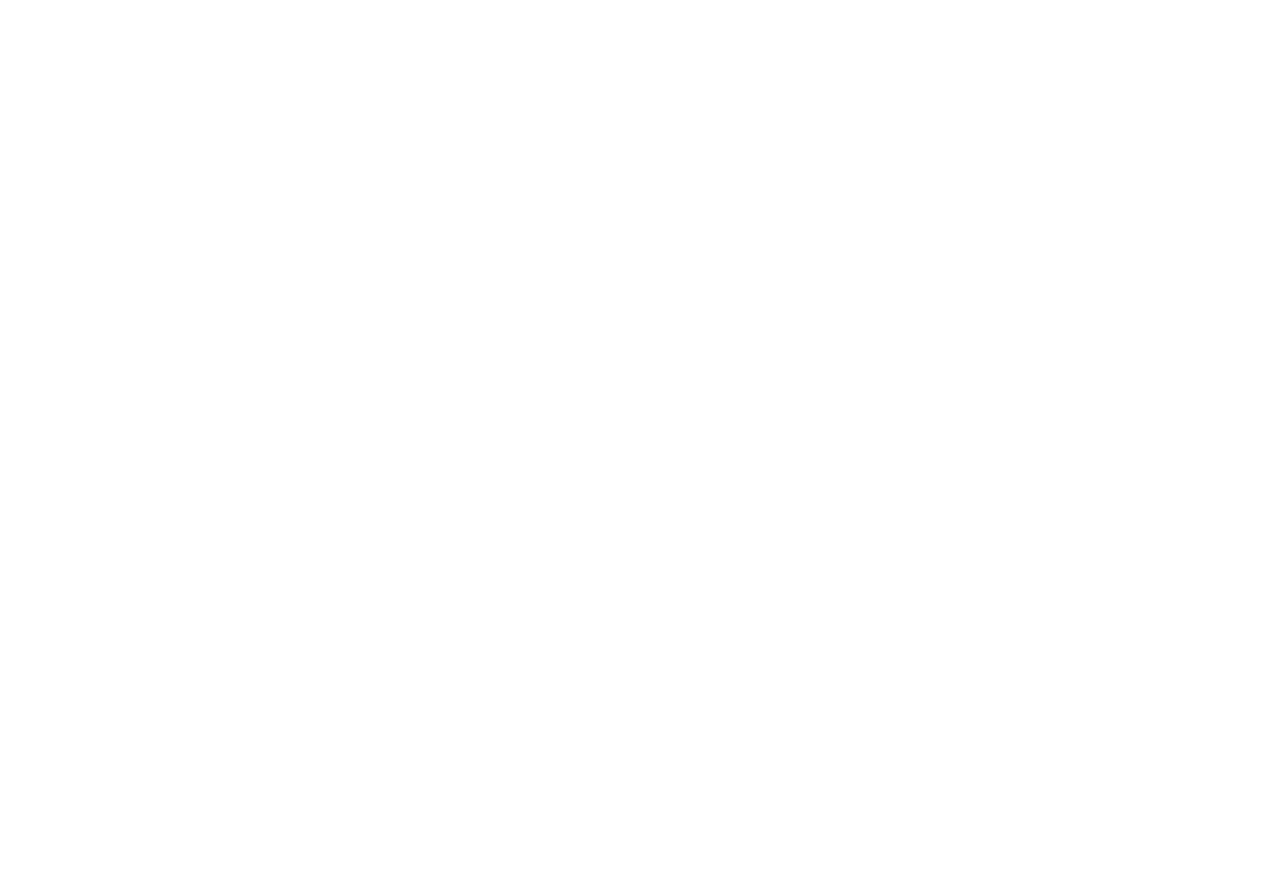
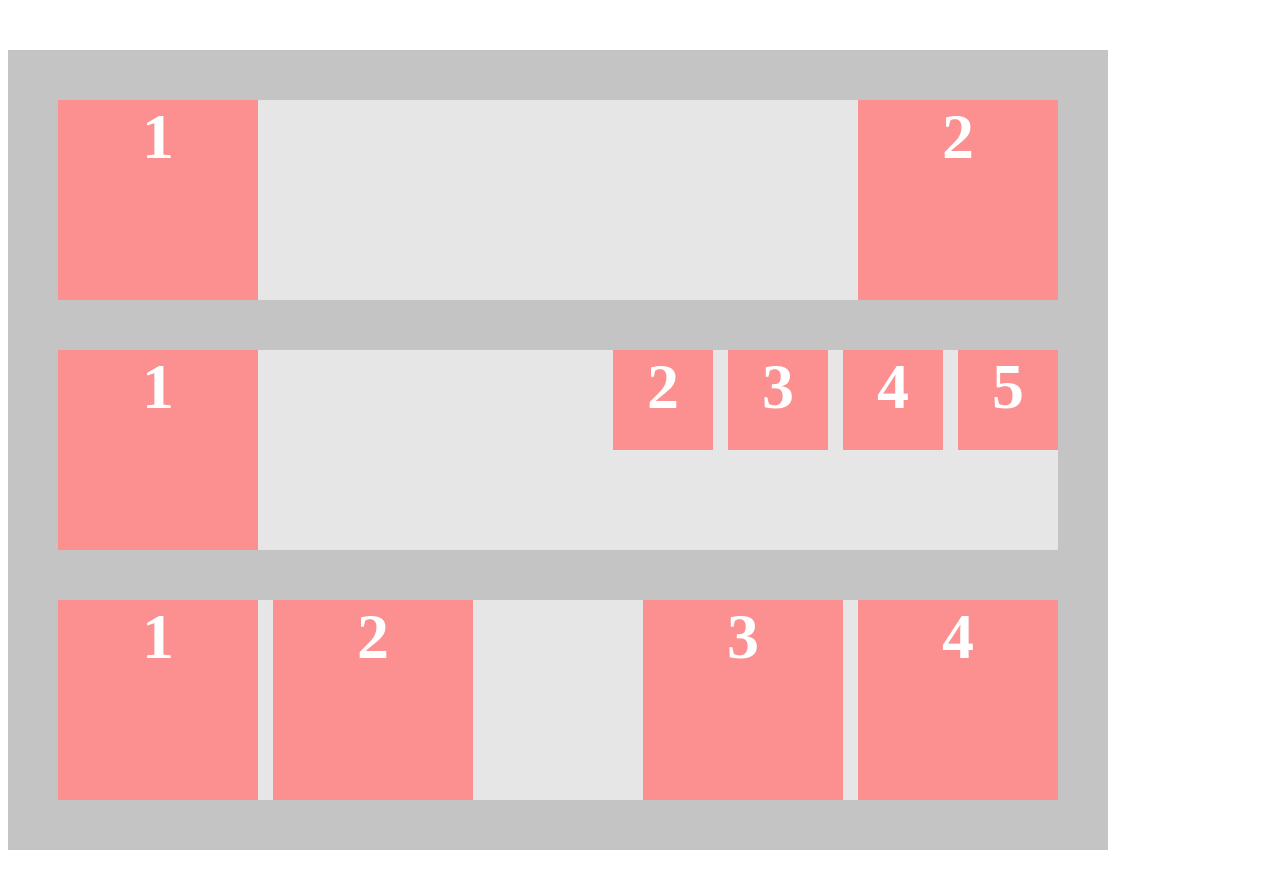
Before and after one commit to MiroslavKrupskij/Homework10-2, a plain HTML site: page index.html in a window 1280 px wide. Before the commit the page ends 800 px from the top, so only its background shows below. Drawn offline with Linux system fonts and the light colour scheme.

Commit message:
main+styles

```diff
--- a/index.html
+++ b/index.html
@@ -1,9 +1,44 @@
 <!DOCTYPE html>
 <html lang="en">
 <head>
- <title>
-  Taylor Swift
- </title>
- <meta charset="UTF-8" content="keywords" name="Document">
- <link href="./style.css" rel="stylesheet">
+    <title>
+     Document
+    </title>
+    <meta charset="UTF-8" content="keywords" name="Document">
+    <link href="./style.css" rel="stylesheet">
 </head>
+<main>
+    <div class="content">
+        <section class="float-section clearfix">
+            <div class="wrapper">
+                <div class="floats clearfix">
+                    <div class="float-box1">1</div>
+                    <div class="float-box1">2</div>
+                </div>
+            </div>
+        </section>
+        <section class="float-section">
+            <div class="wrapper">
+                <div class="floats2 clearfix">
+                   <div class="float-box2">1</div>
+                   <div class="float-box2">5</div>
+                   <div class="float-box2">4</div>
+                   <div class="float-box2">3</div>
+                   <div class="float-box2">2</div>
+                   <div class="clearfix"></div>
+                </div>
+            </div>
+        </section>
+        <section class="float-section clearfix">
+            <div class="wrapper">
+                <div class="floats3 clearfix">
+                   <div class="float-box3">1</div>
+                   <div class="float-box4">2</div>
+                   <div class="float-box6">4</div>
+                   <div class="float-box5">3</div>
+                   <div class="clearfix"></div>
+                </div>
+            </div>
+        </section>
+    </div>
+</main>
--- a/style.css
+++ b/style.css
@@ -0,0 +1,87 @@
+.wrapper {
+    width: 1000px;
+    margin-right: auto;
+    margin-left: auto;
+}
+.content {
+    background-color: #C4C4C4;
+    width: 1100px;
+    margin-top: 50px;
+    margin-bottom: 50px;
+}
+.floats, .floats2, .floats3 {
+    background-color: #E6E6E6;
+    margin-top: 50px;
+}
+.floats3 {
+    margin-bottom: 50px;
+}
+.float-box1 {
+    background-color: #FC8F8F;
+    width: 200px;
+    height: 200px;
+    float: left;
+    color: white;
+    text-align: center;
+    font-size: 64px;
+    font-weight: 700;
+}
+.float-box1:last-child {
+    float: right;
+}
+.clearfix {
+    overflow: hidden;
+    clear: both;
+}
+.float-box2:first-child {
+    background-color: #FC8F8F;
+    width: 200px;
+    height: 200px;
+    float: left;
+    color: white;
+    text-align: center;
+    font-size: 64px;
+    font-weight: 700;
+    margin-left: 0;
+}
+.float-box2 {
+    background-color: #FC8F8F;
+    width: 100px;
+    height: 100px;
+    float: right;
+    color: white;
+    text-align: center;
+    font-size: 64px;
+    font-weight: 700;
+    margin-left: 15px;
+}
+.float-box2:last-child {
+    margin-left: 0;
+}
+.float-box3, .float-box4 {
+    background-color: #FC8F8F;
+    width: 200px;
+    height: 200px;
+    float: left;
+    color: white;
+    text-align: center;
+    font-size: 64px;
+    font-weight: 700;
+}
+.float-box4 {
+    margin-left: 15px;
+}
+.float-box5, .float-box6 {
+    background-color: #FC8F8F;
+    width: 200px;
+    height: 200px;
+    float: right;
+    color: white;
+    text-align: center;
+    font-size: 64px;
+    font-weight: 700;
+    margin-right: 15px;
+}
+.float-box6 {
+    margin-right: 0;
+}
```
